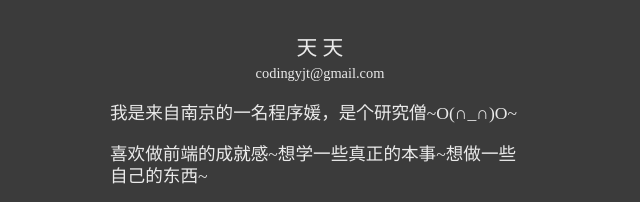
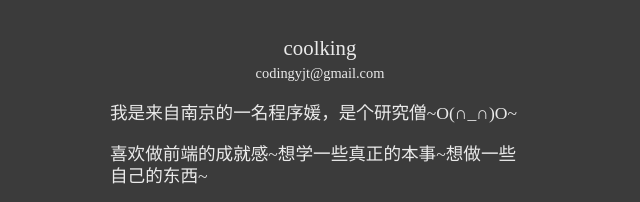
Before and after one commit to codingstar/ife_daydayup, a plain HTML site: page index.html in a window 1280 px wide. Shown: the part 1081-1283 px from the top of the page, 320-960 px from the left. Drawn offline with Linux system fonts and the light colour scheme.

Commit message:
init ourselves

```diff
--- a/index.html
+++ b/index.html
@@ -27,7 +27,8 @@
                     <div class="center circle big team-logo">天天向上</div>
                     <div class="center desc">
                         <p>
-                            毛主席说，我们要好好学习，day day up~所以我们来啦~~
+                            毛主席说，我们要好好学习，day day up~
+                            所以我们来啦~~
                         </p>
                         <p>
                             我们分别来自南京、。。。。虽然我们现在很菜，但是我们会努力让自己强大起来哒！~握拳！
@@ -37,7 +38,7 @@
                 <div class="page"><!-- 每人对应一个page -->
                     <div class="center circle big team-logo" style="background-image: url('res/imgs/tiantian.jpg');"></div>
                     <div class="team-member center">
-                        <div class="name">天 天</div>
+                        <div class="name">coolking</div>
                         <div class="more-info">codingyjt@gmail.com</div>
                     </div>
                     <div class="center desc">
```
